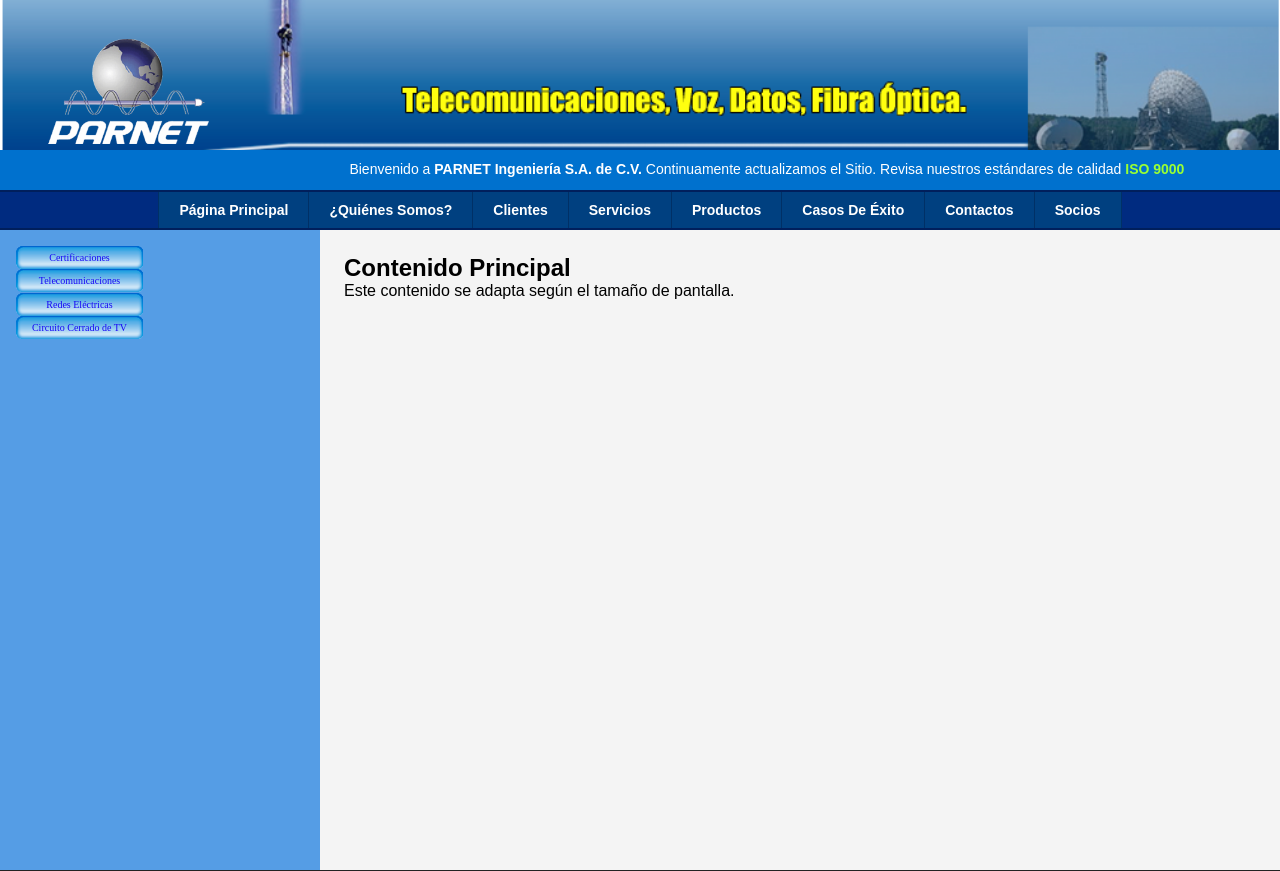
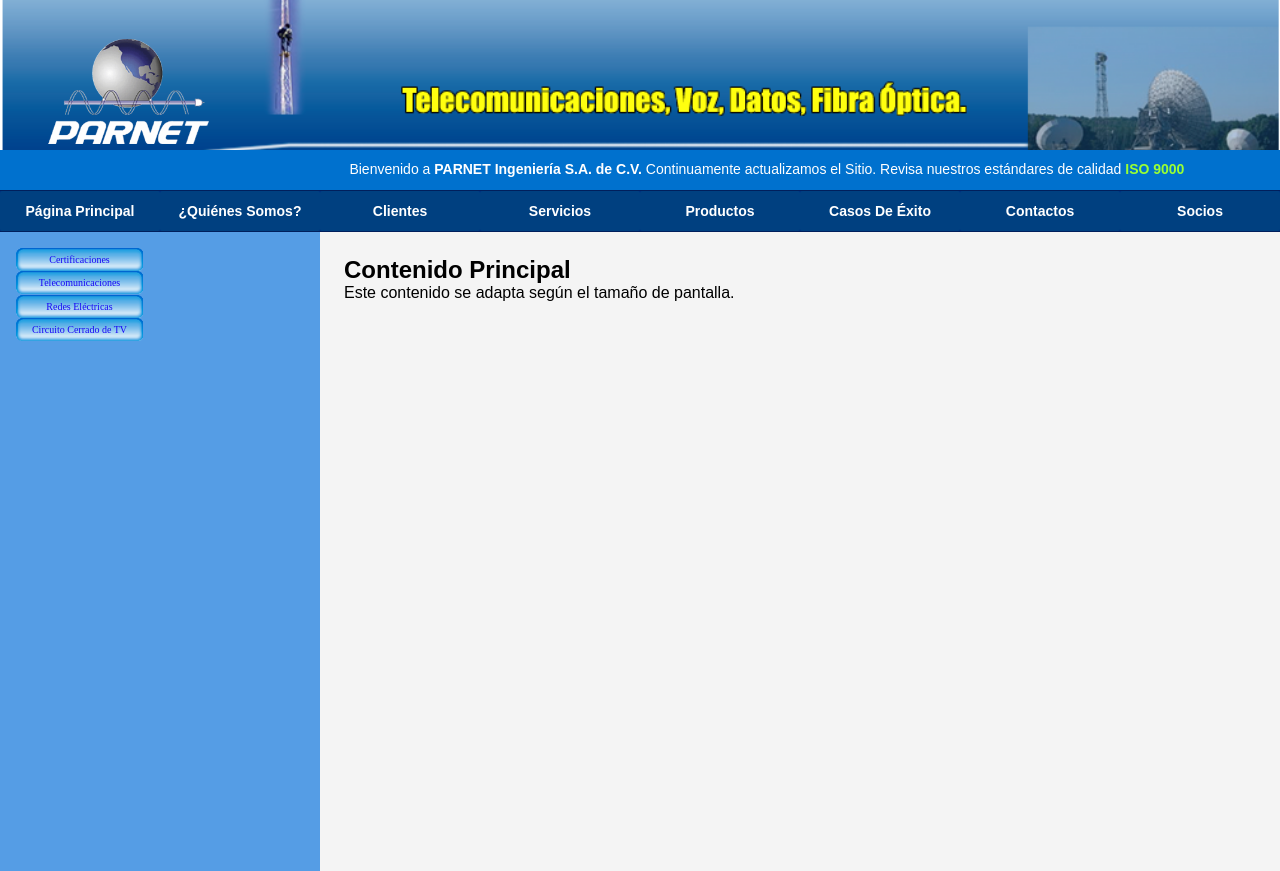
Before and after one commit to sofiag20/Parnet, a Flask app: page / in a window 1280 px wide. Shown: the top 871 px of the page. Run offline with Flask 3, Linux system fonts and the light colour scheme.

Commit message:
Actualizado

```diff
--- a/static/css/index.css
+++ b/static/css/index.css
@@ -155,37 +155,50 @@ footer {
     font-weight: bold;
 }
 
-/* ========== NAV-TABS como en el diseño ========== */
+/* Barra de navegación centrada */
 .nav-tabs {
+    background-color: #002b80;
     width: 100%;
-    background-color: #002b80;
     display: flex;
     justify-content: center;
     padding: 0;
     margin: 0;
-    border-top: 2px solid #001f5c;
-    border-bottom: 2px solid #001f5c;
+    border-top: 1px solid #001f5c;
+    border-bottom: 1px solid #001f5c;
 }
 
+/* Contenedor que limita el ancho como el header */
+.nav-wrapper {
+    max-width: 1200px;
+    width: 100%;
+    display: flex;
+    justify-content: space-between;
+    gap: 4px; /* separación visible entre botones */
+    padding: 0 10px;
+    box-sizing: border-box;
+}
+
+/* Botones */
 .tab-link {
-    padding: 10px 20px;
+    flex: 1;
     background-color: #004080;
     color: white;
-    text-decoration: none;
+    text-align: center;
     font-weight: bold;
     font-size: 14px;
-    border-right: 1px solid #003066;
-    text-align: center;
-    transition: background-color 0.3s ease;
-}
-
-.tab-link:first-child {
-    border-left: 1px solid #003066;
+    padding: 12px 0;
+    text-decoration: none;
+    border-radius: 2px;
+    transition: background-color 0.2s ease;
+    white-space: nowrap;
 }
 
 .tab-link:hover {
     background-color: #0055aa;
 }
+
+
+
 
 
 
```
